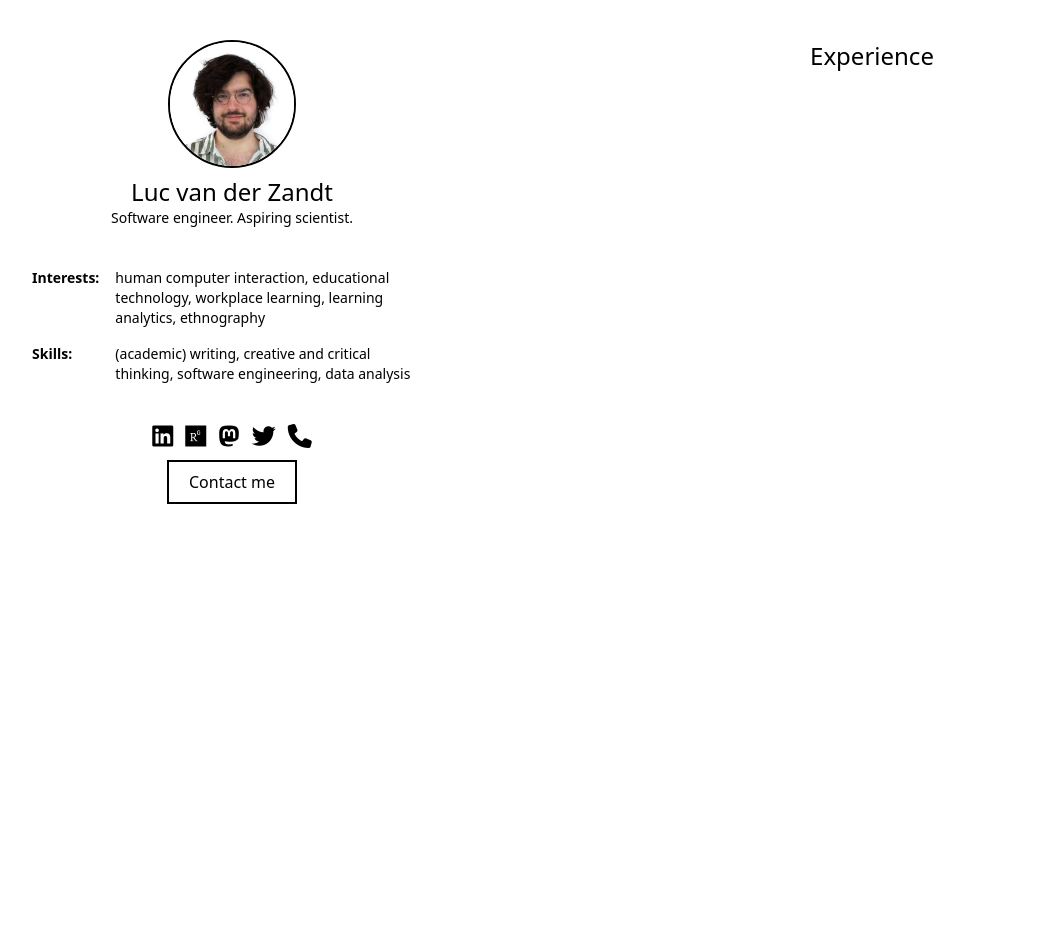
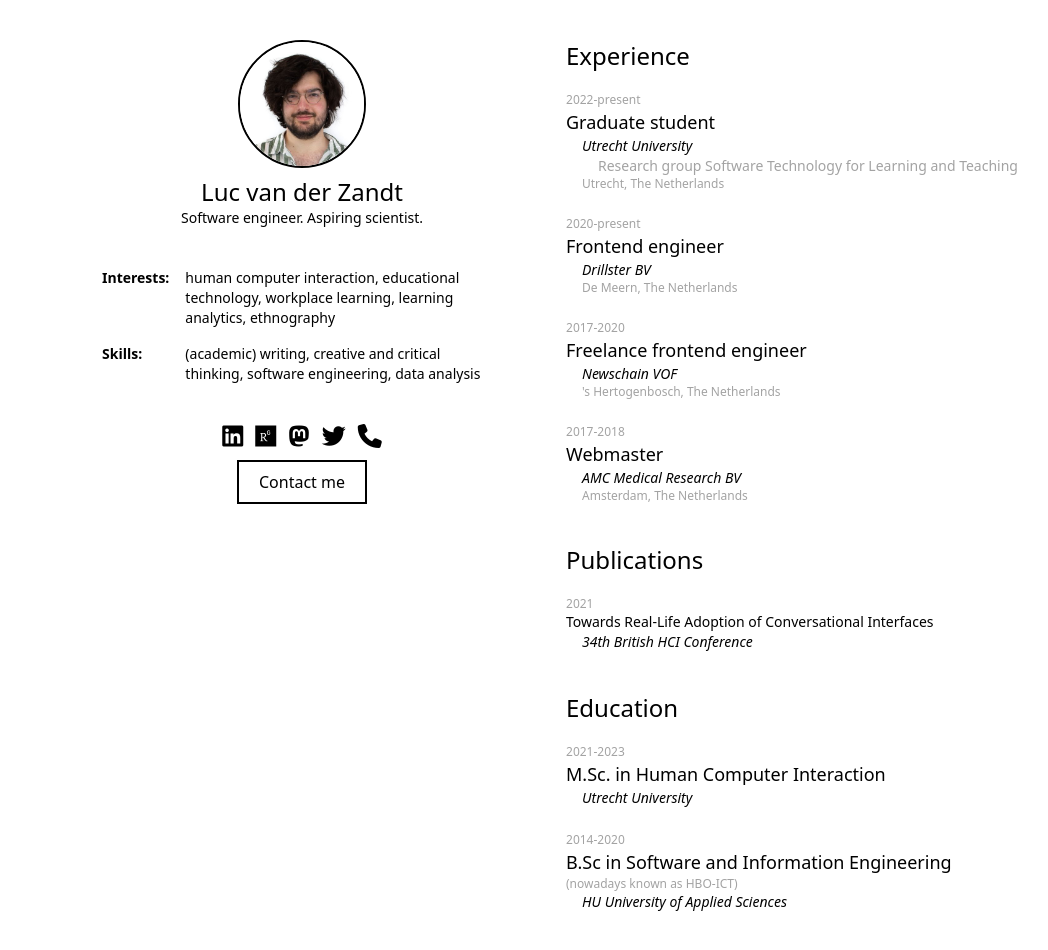
Before and after one commit to lucvanderzandt/lucvanderzandt.github.io, a plain HTML site: page index.html in a window 1280 px wide. Shown: the whole page, without its empty margins (88-1136 px from the left). Before the commit the page ends 800 px from the top, so only its background shows below. Drawn offline with nearby package versions, Linux system fonts and the light colour scheme.

Commit message:
Add experience, education, and publications

```diff
--- a/index.html
+++ b/index.html
@@ -18,7 +18,7 @@
 </head>
 
 <body class="bg-white dark:bg-black dark:text-white text-black">
-    <div class="grid grid-cols-1 md:grid-cols-2">
+    <div class="lg:w-fit grid grid-cols-1 md:grid-cols-[max-content_auto] lg:mx-auto">
         <div class="max-w-md px-2 mx-auto my-10">
             <!-- Photo -->
             <img class="mx-auto mb-2 w-32 h-32 rounded-full border-2 border-current" src="photo.jpeg" />
@@ -46,14 +46,14 @@
             <!-- Contact information -->
             <div class="w-fit mx-auto my-3">
                 <a href="https://www.linkedin.com/in/lucvanderzandt/" target="_blank"><i
-                        class="fa-xl fa-brands fa-linkedin mr-2"></i></a>
+                        class="fa-xl fa-brands fa-linkedin hover:text-neutral-400 mr-2"></i></a>
                 <a href="https://www.researchgate.net/profile/Luc-Van-Der-Zandt" target="_blank"><i
-                        class="fa-xl fa-brands fa-researchgate mr-2"></i></a>
+                        class="fa-xl fa-brands fa-researchgate hover:text-neutral-400 mr-2"></i></a>
                 <a href="https://hci.social/lucvanderzandt" target="_blank"><i
-                        class="fa-xl fa-brands fa-mastodon mr-2"></i></a>
+                        class="fa-xl fa-brands fa-mastodon hover:text-neutral-400 mr-2"></i></a>
                 <a href="https://twitter.com/lucvanderzandt" target="_blank"><i
-                        class="fa-xl fa-brands fa-twitter mr-2"></i></a>
-                <a href="tel:+3161792626"><i class="fa-solid fa-xl fa-phone"></i></a>
+                        class="fa-xl fa-brands fa-twitter hover:text-neutral-400 mr-2"></i></a>
+                <a href="tel:+3161792626"><i class="fa-solid fa-xl fa-phone hover:text-neutral-400"></i></a>
             </div>
 
             <!-- Contact me button, preferable contact method -->
@@ -61,14 +61,80 @@
                 <div class="w-fit px-5 py-2 border-2 border-current">Contact me</div>
             </a>
         </div>
-        <!-- Work experience and study -->
-        <div class="max-w-md px-2 mx-auto my-10">
-            <!-- Title -->
-            <h1 class="text-2xl mx-auto w-fit text-center">Experience</h1>
+        <!-- Work experience and education -->
+        <div class="max-w-md mx-auto md:ml-8 md:mr-auto md:max-w-none px-2 my-10">
+            <!-- Experience -->
+            <div>
+                <!-- Title -->
+                <h1 class="text-2xl text-center md:text-left">Experience</h1>
 
-            <!-- Experience (to do)-->
-            <div class="text-sm px-4 my-10 max-w-prose">
+                <div class="text-sm my-5 text-left">
+                    <div class="mb-6">
+                        <div class="text-xs text-neutral-400">2022-present</div>
+                        <h2 class="text-lg">Graduate student</h2>
+                        <a href="https://www.uu.nl" class="pl-4 italic hover:underline">Utrecht University</a><br>
+                        <a href="https://www.uu.nl/en/research/software/software-technology-for-learning-and-teaching"
+                            class="block pl-8 text-neutral-400 hover:underline">Research group Software Technology for
+                            Learning and Teaching</a>
+                        <div class="pl-4 text-xs text-neutral-400">Utrecht, The Netherlands</div>
+                    </div>
+                    <div class="mb-6">
+                        <div class="text-xs text-neutral-400">2020-present</div>
+                        <h2 class="text-lg">Frontend engineer</h2>
+                        <a href="https://drillster.com" class="pl-4 italic hover:underline">Drillster BV</a>
+                        <div class="pl-4 text-xs text-neutral-400">De Meern, The Netherlands</div>
+                    </div>
+                    <div class="mb-6">
+                        <div class="text-xs text-neutral-400">2017-2020</div>
+                        <h2 class="text-lg">Freelance frontend engineer</h2>
+                        <a href="https://newschain.nl" class="pl-4 italic hover:underline">Newschain VOF</a>
+                        <div class="pl-4 text-xs text-neutral-400">'s Hertogenbosch, The Netherlands</div>
+                    </div>
+                    <div class="mb-6">
+                        <div class="text-xs text-neutral-400">2017-2018</div>
+                        <h2 class="text-lg">Webmaster</h2>
+                        <a href="https://amc.nl" class="pl-4 italic hover:underline">AMC Medical Research BV</a>
+                        <div class="pl-4 text-xs text-neutral-400">Amsterdam, The Netherlands</div>
+                    </div>
+                </div>
+            </div>
+            <!-- Publications -->
+            <div class="mt-10">
+                <!-- Title -->
+                <h1 class="text-2xl text-center md:text-left">Publications</h1>
 
+                <div class="text-sm my-5 text-left">
+                    <div class="mb-6">
+                        <div class="text-xs text-neutral-400">2021</div>
+                        <a href="https://www.scienceopen.com/hosted-document?doi=10.14236/ewic/HCI2021.33"
+                            class="text-sm hover:underline">
+                            <div>Towards Real-Life Adoption of Conversational Interfaces</div>
+                        </a>
+                        <span class="pl-4 italic">34th British HCI Conference</span>
+                    </div>
+                </div>
+            </div>
+
+            <!-- Education -->
+            <div class="mt-10">
+                <!-- Title -->
+                <h1 class="text-2xl text-center md:text-left">Education</h1>
+
+                <div class="text-sm my-5 text-left">
+                    <div class="mb-6">
+                        <div class="text-xs text-neutral-400">2021-2023</div>
+                        <h2 class="text-lg">M.Sc. in Human Computer Interaction</h2>
+                        <a href="https://www.uu.nl/en/masters/human-computer-interaction"
+                            class="pl-4 italic hover:underline">Utrecht University</a>
+                    </div>
+                    <div class="mb-6">
+                        <div class="text-xs text-neutral-400">2014-2020</div>
+                        <h2 class="text-lg">B.Sc in Software and Information Engineering</h2>
+                        <div class="text-xs text-neutral-400">(nowadays known as HBO-ICT)</div>
+                        <a href="https://www.hu.nl/voltijd-opleidingen/hbo-ict" class="pl-4 italic hover:underline">HU
+                            University of Applied Sciences</a>
+                    </div>
+                </div>
             </div>
         </div>
     </div>
```
